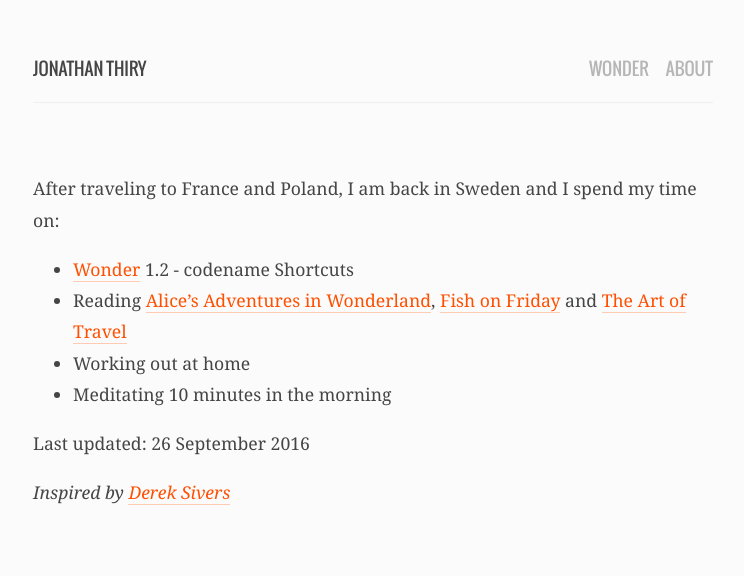
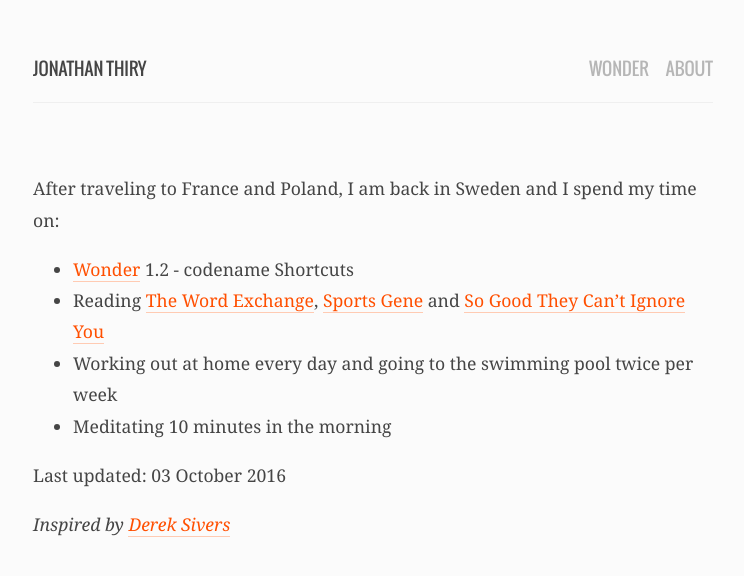
Before and after one commit to jonathanthiry/jonathanthiry.github.com, a Jekyll site: the page built from now.md, in a window 1280 px wide. Shown: the top 576 px of the page, without its empty margins (267-1011 px from the left). Built offline with Jekyll 4.4.1, drawn with Linux system fonts in a browser that asks for light colours.

Commit message:
Update Now page

```diff
--- a/now.md
+++ b/now.md
@@ -1,14 +1,14 @@
 ---
 layout: page
 permalink: /now
-date: 2016-09-26
+date: 2016-10-03
 ---
 
 After traveling to France and Poland, I am back in Sweden and I spend my time on:
 
 - [Wonder](/wonder) 1.2 - codename Shortcuts
-- Reading [Alice's Adventures in Wonderland](http://www.gutenberg.org/ebooks/11), [Fish on Friday](https://www.amazon.com/Fish-Friday-Feasting-Fasting-Discovery/dp/B000MR8TH2?tag=jonathanthiry-20) and [The Art of Travel](https://www.amazon.com/Art-Travel-Alain-Botton/dp/0375725342?tag=jonathanthiry-20)
-- Working out at home
+- Reading [The Word Exchange](https://www.amazon.com/Word-Exchange-Novel-Alena-Graedon/dp/0385537654?tag=jonathanthiry-20), [Sports Gene](https://www.amazon.com/Sports-Gene-Extraordinary-Athletic-Performance/dp/161723012X?tag=jonathanthiry-20) and [So Good They Can't Ignore You](https://www.amazon.com/Good-They-Cant-Ignore-You/dp/1455509124?tag=jonathanthiry-20)
+- Working out at home every day and going to the swimming pool twice per week
 - Meditating 10 minutes in the morning
 
 Last updated: {{ page.date | date_to_long_string }}
```
